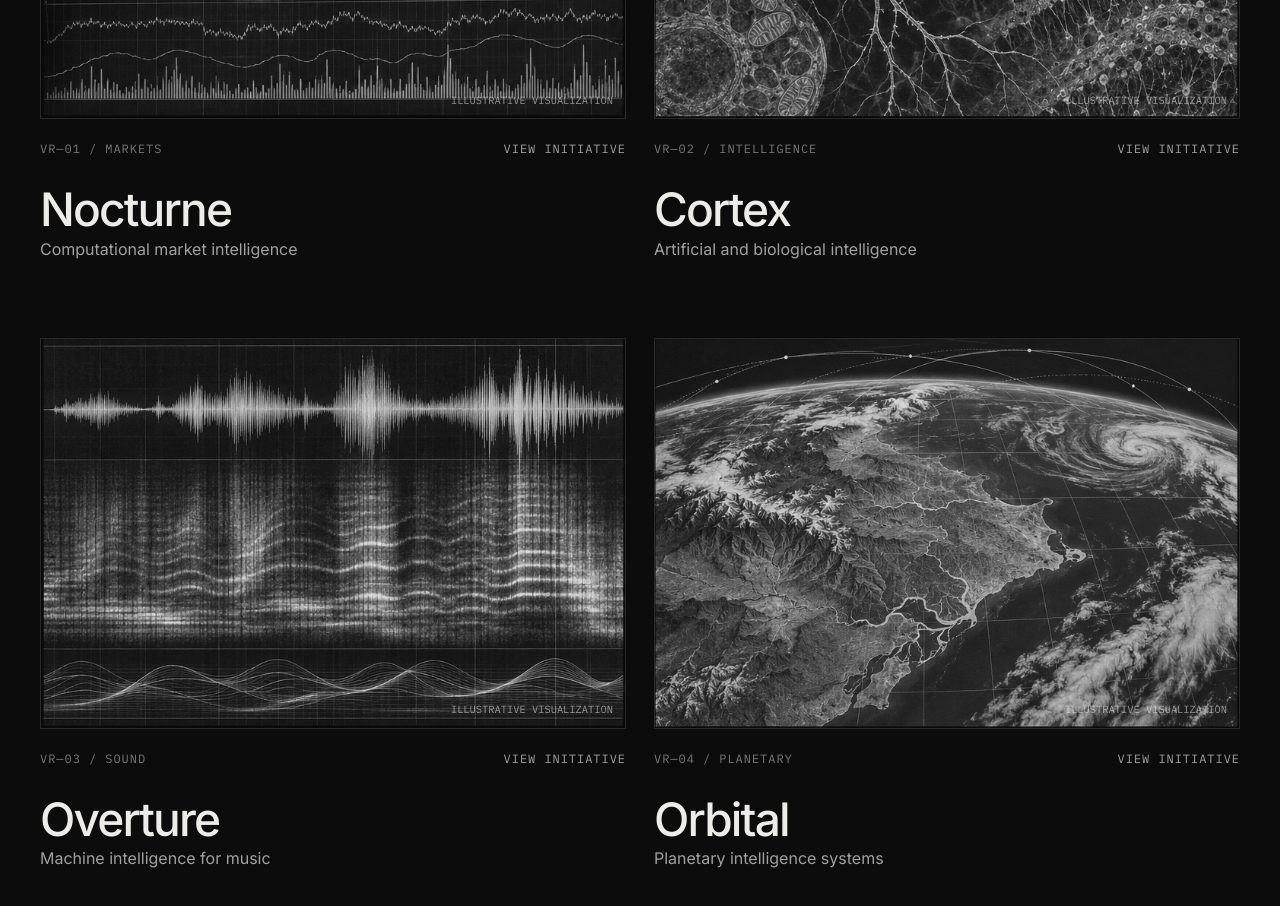
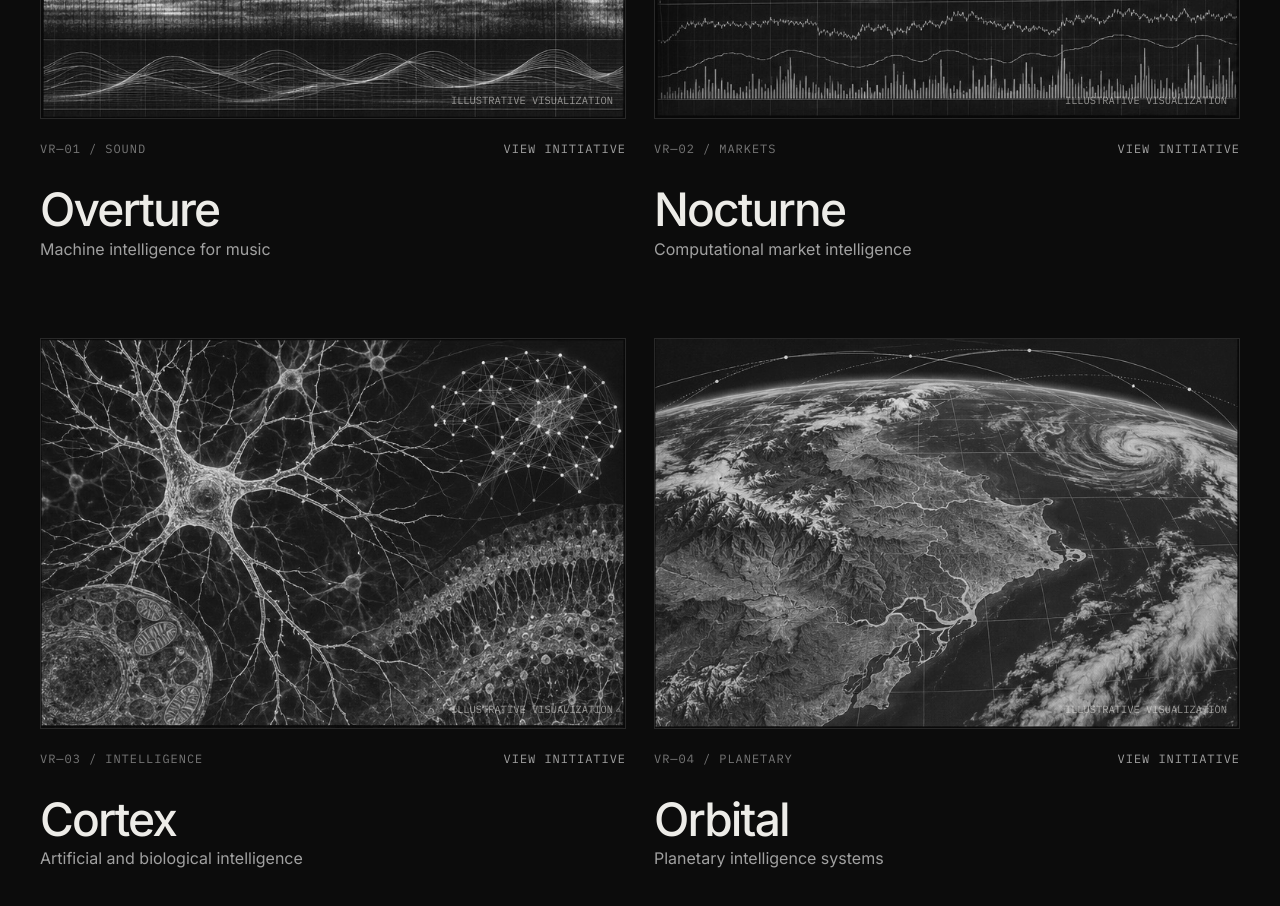
Before and after one commit to Klutch42/voltaire-website, a plain HTML site: page index.html in a window 1280 px wide. Shown: the part 1180-2086 px from the top of the page. Drawn offline with Linux system fonts and the light colour scheme.

Commit message:
Reorder Voltaire research initiatives

```diff
--- a/index.html
+++ b/index.html
@@ -33,9 +33,9 @@
       <section class="section site-shell" aria-labelledby="initiatives-title">
         <div class="section-heading"><h2 id="initiatives-title">Research initiatives</h2><span>01 — 04</span></div>
         <div class="initiative-grid">
-          <a class="initiative-card" href="research/nocturne/"><figure><img src="assets/research/nocturne.jpg" alt="Illustrative grayscale visualization of market microstructure, liquidity and time-series data." /><figcaption>Illustrative visualization</figcaption></figure><div class="initiative-meta"><span>VR—01 / Markets</span><span>View initiative</span></div><h3>Nocturne</h3><p>Computational market intelligence</p></a>
-          <a class="initiative-card" href="research/cortex/"><figure><img src="assets/research/cortex.jpg" alt="Illustrative grayscale neural connectome with biological cells and computational network structures." /><figcaption>Illustrative visualization</figcaption></figure><div class="initiative-meta"><span>VR—02 / Intelligence</span><span>View initiative</span></div><h3>Cortex</h3><p>Artificial and biological intelligence</p></a>
-          <a class="initiative-card" href="research/overture/"><figure><img src="assets/research/overture.jpg" alt="Illustrative grayscale audio waveform, spectrogram and harmonic frequency visualization." /><figcaption>Illustrative visualization</figcaption></figure><div class="initiative-meta"><span>VR—03 / Sound</span><span>View initiative</span></div><h3>Overture</h3><p>Machine intelligence for music</p></a>
+          <a class="initiative-card" href="research/overture/"><figure><img src="assets/research/overture.jpg" alt="Illustrative grayscale audio waveform, spectrogram and harmonic frequency visualization." /><figcaption>Illustrative visualization</figcaption></figure><div class="initiative-meta"><span>VR—01 / Sound</span><span>View initiative</span></div><h3>Overture</h3><p>Machine intelligence for music</p></a>
+          <a class="initiative-card" href="research/nocturne/"><figure><img src="assets/research/nocturne.jpg" alt="Illustrative grayscale visualization of market microstructure, liquidity and time-series data." /><figcaption>Illustrative visualization</figcaption></figure><div class="initiative-meta"><span>VR—02 / Markets</span><span>View initiative</span></div><h3>Nocturne</h3><p>Computational market intelligence</p></a>
+          <a class="initiative-card" href="research/cortex/"><figure><img src="assets/research/cortex.jpg" alt="Illustrative grayscale neural connectome with biological cells and computational network structures." /><figcaption>Illustrative visualization</figcaption></figure><div class="initiative-meta"><span>VR—03 / Intelligence</span><span>View initiative</span></div><h3>Cortex</h3><p>Artificial and biological intelligence</p></a>
           <a class="initiative-card" href="research/orbital/"><figure><img src="assets/research/orbital.jpg" alt="Illustrative grayscale Earth-observation image with topographic data, geospatial grids and orbital tracks." /><figcaption>Illustrative visualization</figcaption></figure><div class="initiative-meta"><span>VR—04 / Planetary</span><span>View initiative</span></div><h3>Orbital</h3><p>Planetary intelligence systems</p></a>
         </div>
       </section>
```
Also changed, not shown: data.js (+4 -4 lines), research/index.html (+1 -1 lines).
